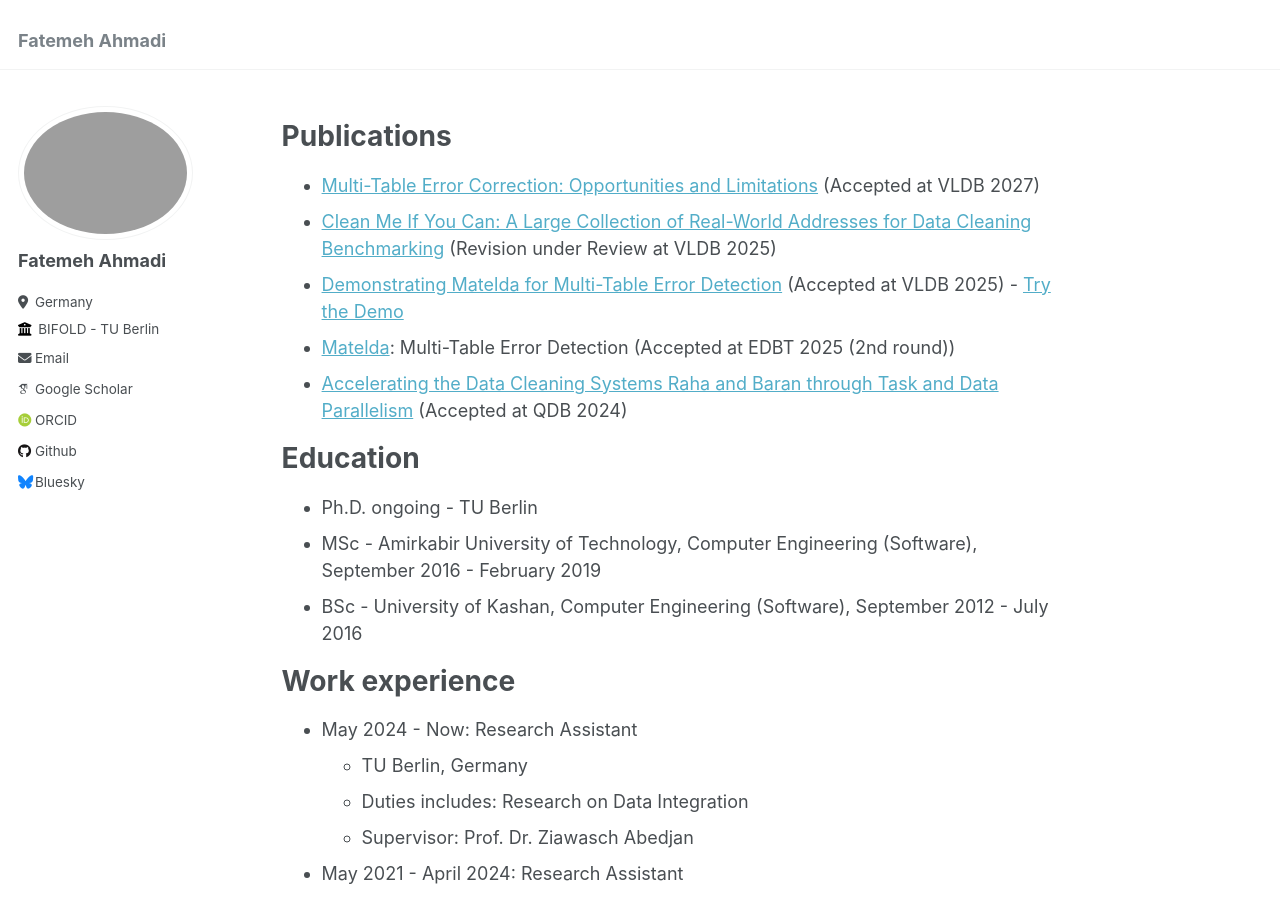
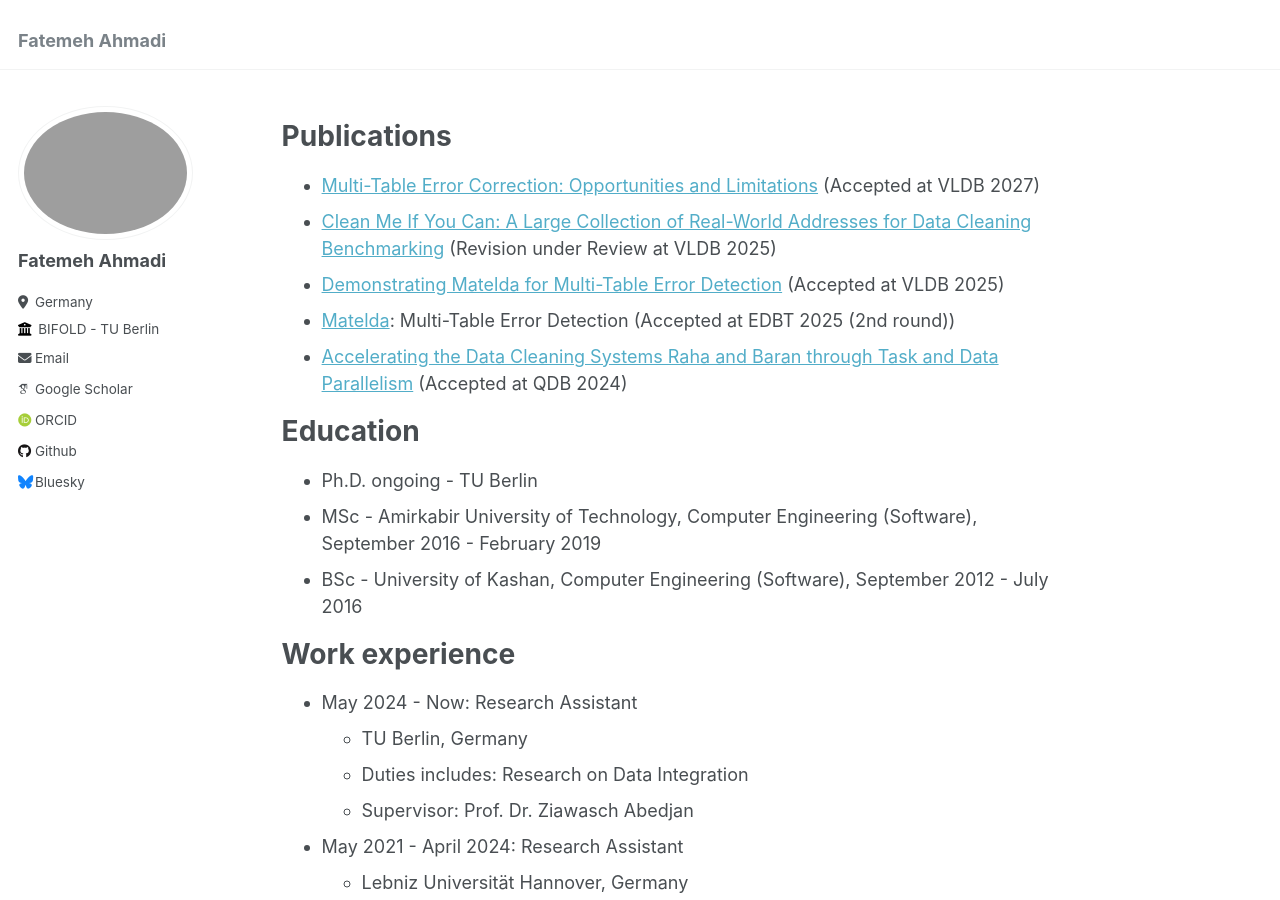
Before and after one commit to FatemehAhmadi94/fatemehahmadi94.github.io, a Jekyll site: the page built from _pages/about.md, in a window 1280 px wide and 900 px high. Built offline with Jekyll 4.4.1, drawn with Linux system fonts in a browser that asks for light colours; some web fonts are replaced.

Commit message:
added orcid

```diff
--- a/_pages/about.md
+++ b/_pages/about.md
@@ -26,7 +26,7 @@
 ======
 * [Multi-Table Error Correction: Opportunities and Limitations](https://github.com/D2IP-TUB/multi-table-error-correction) (Accepted at VLDB 2027)
 * [Clean Me If You Can: A Large Collection of Real-World Addresses for Data Cleaning Benchmarking](https://github.com/D2IP-TUB/Clean-Me-If-You-Can) (Revision under Review at VLDB 2025)
-* [Demonstrating Matelda for Multi-Table Error Detection](https://github.com/D2IP-TUB/Matelda-Demo) (Accepted at VLDB 2025) - [Try the Demo](https://matelda.de)
+* [Demonstrating Matelda for Multi-Table Error Detection](https://github.com/D2IP-TUB/Matelda-Demo) (Accepted at VLDB 2025)
 * [Matelda](https://github.com/LUH-DBS/Matelda): Multi-Table Error Detection (Accepted at EDBT 2025 (2nd round))
 * [Accelerating the Data Cleaning Systems Raha and Baran through Task and Data Parallelism](https://github.com/D2IP-TUB/DaskRahaBaran) (Accepted at QDB 2024)
 
```
